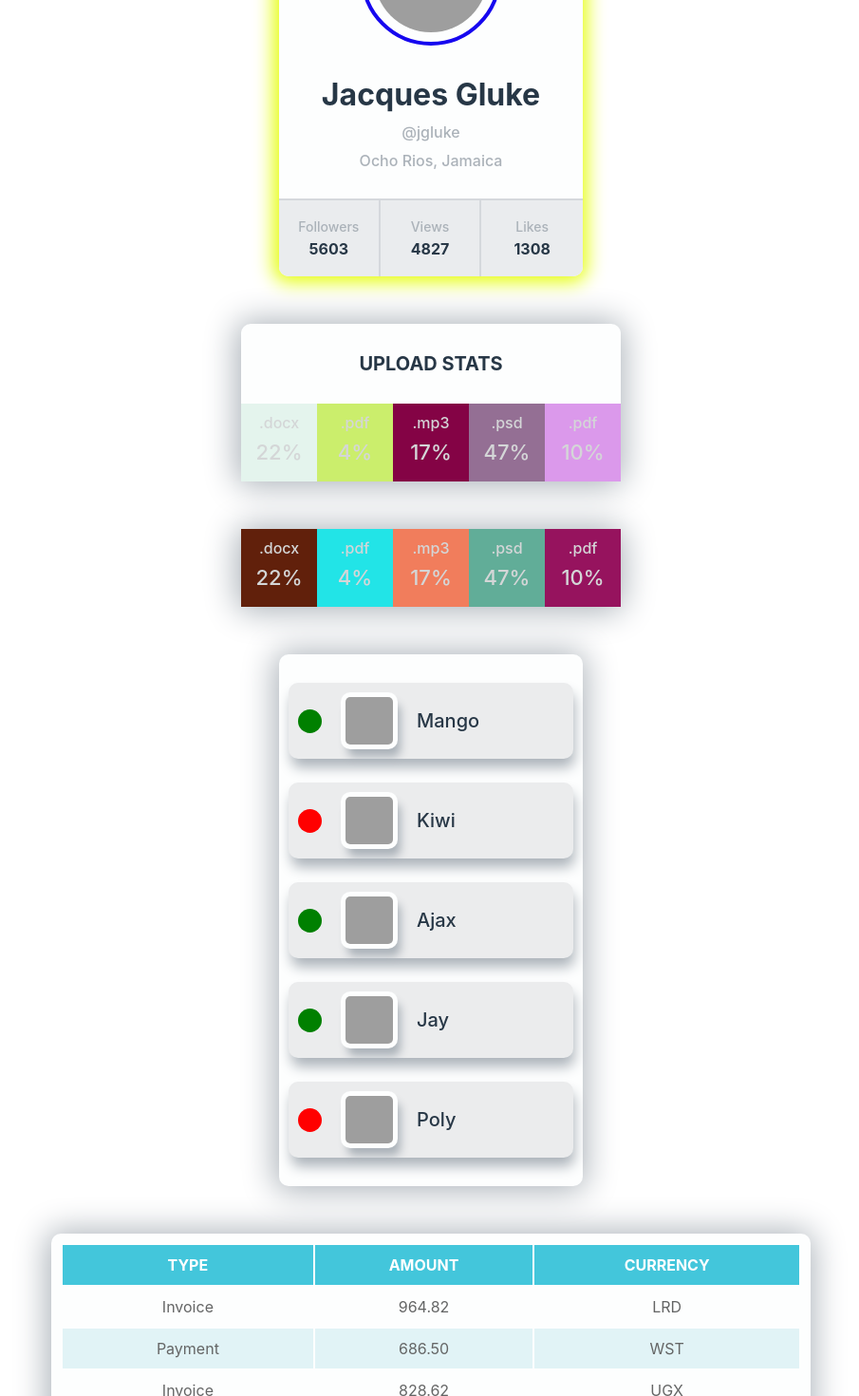
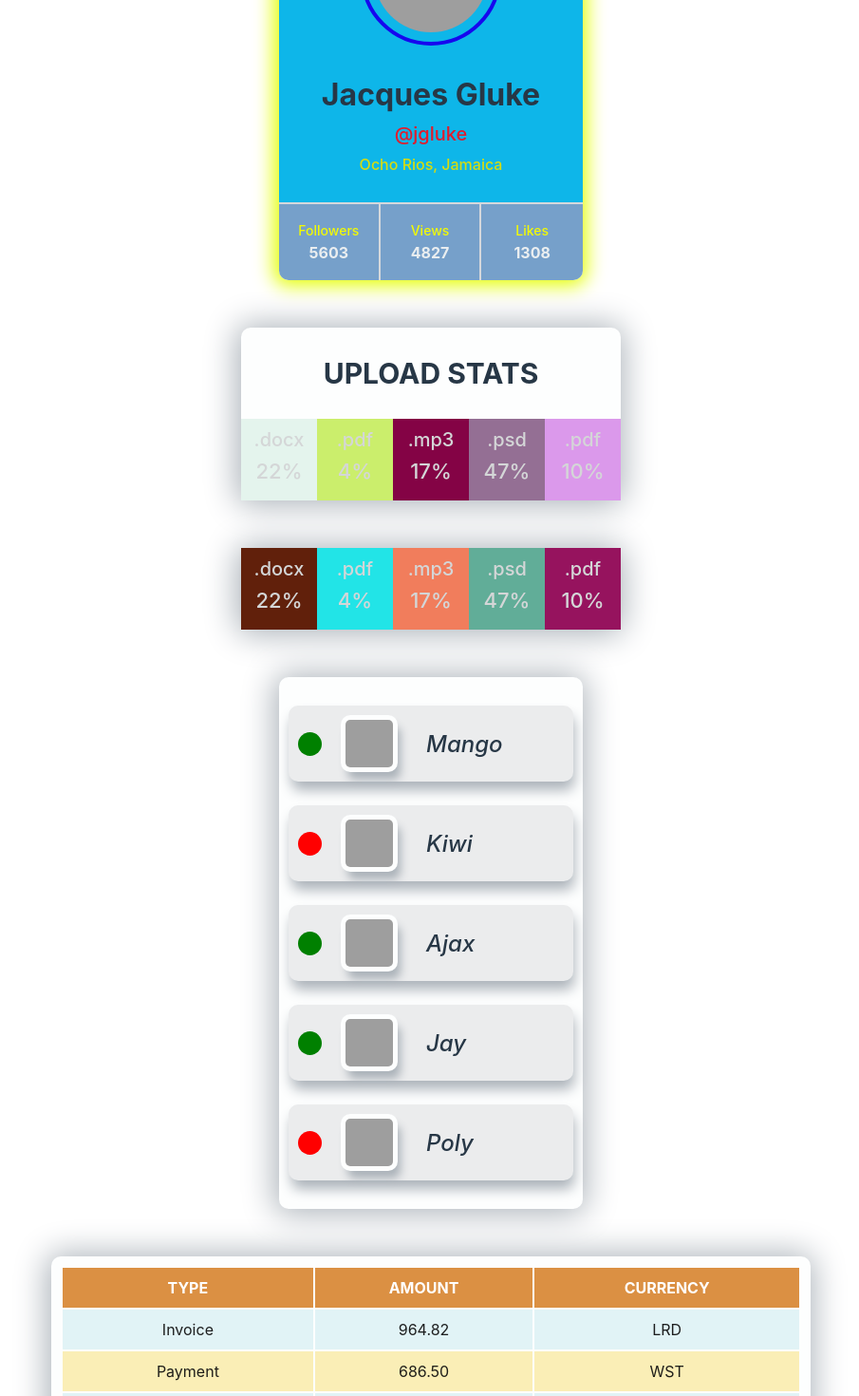
Before and after one commit to Skinick/goit-react-hw-01-components, a React (Create React App) app: page / in a window 1280 px wide. Shown: the part 160-1630 px from the top of the page at 95% size, without its empty margins (186-1091 px from the left). Built offline with nearby package versions, Linux system fonts and the light colour scheme; grey boxes are pictures that could not be loaded.

Commit message:
styled files

```diff
--- a/src/components/FriendList/FriendListItem/FriendListItem.module.css
+++ b/src/components/FriendList/FriendListItem/FriendListItem.module.css
@@ -26,15 +26,16 @@
   width: 50px;
   height: 50px;
   padding: 5px;
-  margin-right: 20px;
+  margin-right: 30px;
   background-color: #fdfefe;
   border-radius: 10px;
   box-shadow: 5px 10px 10px -2px rgba(171, 178, 185, 1);
 }
 
 .name {
-  font-size: 20px;
+  font-size: 24px;
   font-weight: 500;
+  font-style: italic;
   color: #273746;
   margin: 0;
 }
--- a/src/components/Profile/Profile.module.css
+++ b/src/components/Profile/Profile.module.css
@@ -13,6 +13,7 @@
   align-items: center;
   flex-direction: column;
   padding: 30px;
+  background-color: #0eb6e9;
 }
 
 .avatar {
@@ -30,12 +31,18 @@
   color: #273746;
 }
 
-.tag,
+.tag {
+  margin-top: 10px;
+  font-size: 20px;
+  font-weight: 500;
+  color: #e21c2c;
+}
+
 .location {
   margin-top: 10px;
   font-size: 16px;
   font-weight: 500;
-  color: #abb2b9;
+  color: #d6dc10;
 }
 
 p {
@@ -47,7 +54,7 @@ p {
   grid-template-columns: repeat(3, 1fr);
   height: 80px;
   border-top: 2px solid rgb(213, 216, 220);
-  background-color: #eaecee;
+  background-color: #76a0ca;
   margin: 0;
   padding: 0;
   border-bottom-left-radius: 10px;
@@ -67,7 +74,7 @@ p {
 }
 
 .label {
-  color: #abb2b9;
+  color: #f2fa04;
   font-size: 14px;
   font-weight: 500;
   margin-bottom: 5px;
@@ -76,5 +83,5 @@ p {
 .quantity {
   font-size: 16px;
   font-weight: 700;
-  color: #273746;
+  color: hsl(200, 17%, 93%);
 }
--- a/src/components/Statistics/Statistics.module.css
+++ b/src/components/Statistics/Statistics.module.css
@@ -5,11 +5,10 @@
   box-shadow: -1px 1px 34px 4px rgba(171, 178, 185, 1);
   border-radius: 10px;
   background-color: #fdfefe;
-  /* color: #fff; */
 }
 
 .title {
-  font-size: 20px;
+  font-size: 30px;
   font-weight: 700;
   padding-top: 30px;
   padding-bottom: 30px;
@@ -35,7 +34,7 @@
 
 .label {
   margin-bottom: 8px;
-  font-size: 16px;
+  font-size: 20px;
   font-weight: 500;
   color: #d4d6d7;
 }
--- a/src/components/TransactionHistory/TransactionHistory.module.css
+++ b/src/components/TransactionHistory/TransactionHistory.module.css
@@ -18,7 +18,7 @@ td {
 }
 
 th {
-  background-color: #43c6db;
+  background-color: #db9043;
   color: #fff;
   font-size: 16px;
   text-transform: uppercase;
@@ -26,10 +26,10 @@ th {
 
 tr {
   font-size: 16px;
-  background-color: #fdfefe;
-  color: #646565;
+  background-color: #e1f3f6;
+  color: #0c0c0ceb;
 }
 
 tr:nth-child(even) {
-  background-color: #e1f3f6;
+  background-color: #f5d24463;
 }
```
